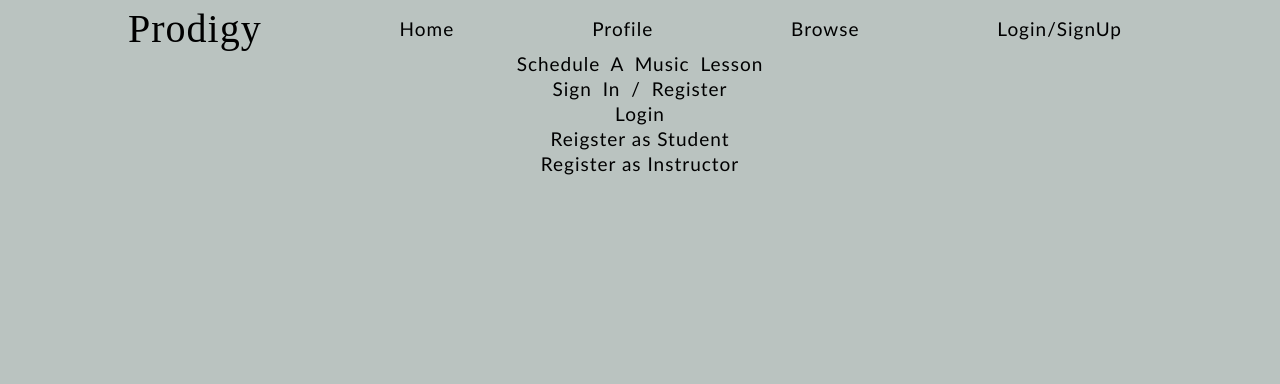
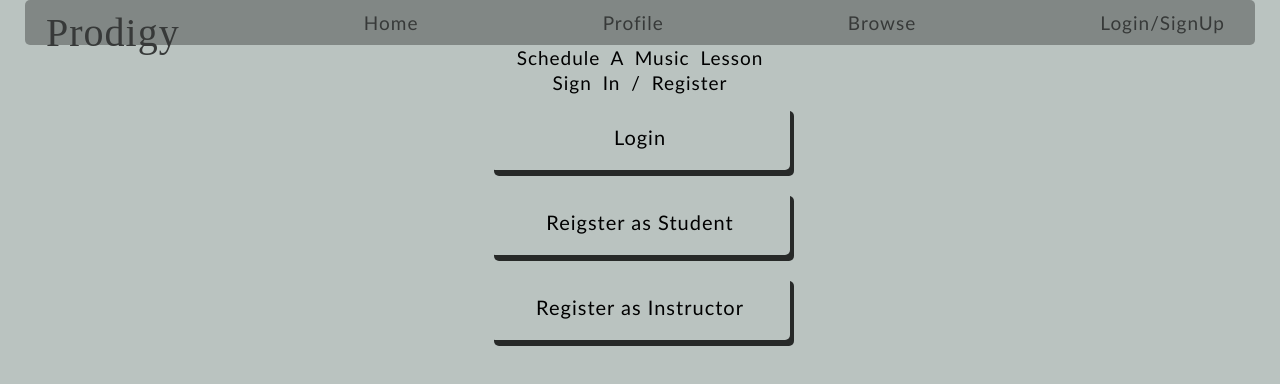
Before and after one commit to brianabrewster/capstone-project, a React (Create React App) app in the folder client/: page / in a window 1280 px wide. Shown: the top 384 px of the page. Built offline with nearby package versions, Linux system fonts and the light colour scheme; no server answers.

Commit message:
filter function working

```diff
--- a/client/src/components/App.js
+++ b/client/src/components/App.js
@@ -109,7 +109,7 @@ function App() {
           <Route path="/browse">
             <Browse setStudents={setStudents} setTeachers={setTeachers} students={students} teachers={teachers} isStudent={isStudent} currentUser={currentUser}/>
           </Route>
-          <Route path="/newlesson">
+          <Route path="/newlesson/">
             <NewLessonForm students={students} teachers={teachers} addLesson={addLesson}/>
           </Route>
           <Route path="/newmessage">
--- a/client/src/components/Browse.js
+++ b/client/src/components/Browse.js
@@ -1,17 +1,9 @@
-import React, { useState } from 'react';
+import React from 'react';
 import StudentCard from './StudentCard';
 import TeacherCard from './TeacherCard';
 
 function Browse({students, teachers, setStudents, setTeachers, currentUser}) {
 
-    // const [selectedCity, setSelectedCity] = useState("Select your city...")
-
-    // let filteredTeachers = teachers.filter((teacher) => {
-    //     return teacher.city === selectedCity
-    // })
-    // let filteredStudents = students.filter((student) => {
-    //     return student.city === selectedCity
-    // })
 
     function handleChange(e) {
         let filteredTeachers = teachers.filter((teacher) => {
@@ -58,14 +50,14 @@ function Browse({students, teachers, setStudents, setTeachers, currentUser}) {
                 name="cities"
                 onChange={handleChange}>
                 <option value="">Select your city...</option>
-                <option value="1">Austin</option>
-                <option value="2">Houston</option>
-                <option value="3">Los Angeles</option>
-                <option value="4">New York</option>
-                <option value="5">Chicago</option>
-                <option value="6">Phoenix</option>
-                <option value="7">Georgia</option>
-                <option value="8">Boston</option>
+                <option value="Austin">Austin</option>
+                <option value="Houston">Houston</option>
+                <option value="Los Angeles">Los Angeles</option>
+                <option value="New York">New York</option>
+                <option value="Chicago">Chicago</option>
+                <option value="Phoenix">Phoenix</option>
+                <option value="Georgia">Georgia</option>
+                <option value="Boston">Boston</option>
             </select>
             <ul>{currentUser?.is_student ? teacherList : studentList}</ul>
         </div>
--- a/client/src/components/Login.js
+++ b/client/src/components/Login.js
@@ -36,10 +36,10 @@ function Login({handleShow, show, handleClose, handleLogin, currentUser, isStude
 
     return(
     <>
-        <Button variant="primary" onClick={handleShow}>
+        <Button className="home-button" variant="primary" onClick={handleShow}>
          {currentUser? "Logout" : "Login"}
         </Button>
-
+      <div>
         <Modal className="login-form" show={show} onHide={handleClose}>
           <Modal.Header >
             <Modal.Title>Login</Modal.Title>
@@ -94,6 +94,7 @@ function Login({handleShow, show, handleClose, handleLogin, currentUser, isStude
 
           </Modal.Footer>
         </Modal>
+        </div>
       </>
 
 
--- a/client/src/components/NewLessonForm.js
+++ b/client/src/components/NewLessonForm.js
@@ -34,7 +34,7 @@ function NewLessonForm({students, teachers, addLesson}) {
     return(
         <div onSubmit={handleSubmit}>
         <h2>Schedule a lesson</h2>
-        <form>
+        <form className="form">
           <label>Date: </label>
           <input
             type="text"
--- a/client/src/components/NewMessageForm.js
+++ b/client/src/components/NewMessageForm.js
@@ -30,7 +30,7 @@ const history = useHistory();
 
   return (
     <div>
-      <form onSubmit={handleSubmit}>
+      <form className="form" onSubmit={handleSubmit}>
         <h1>Send a message:</h1>
          <label>To: </label>
           <select
--- a/client/src/components/StudentCard.js
+++ b/client/src/components/StudentCard.js
@@ -1,5 +1,6 @@
 import React from "react";
 import { Link } from "react-router-dom";
+import NewMessageForm from "./NewMessageForm";
 
 function StudentCard({name, age, city, instruments, experience}) {
     return(
--- a/client/src/components/StudentSignup.js
+++ b/client/src/components/StudentSignup.js
@@ -54,9 +54,9 @@ function StudentSignup({handleShow, show, handleClose, handleLogin, isStudent, s
 
     return(
         <div>
-    <Button variant="primary" onClick={handleShow}>Reigster as Student</Button>
+    <Button className="home-button" variant="primary" onClick={handleShow}>Reigster as Student</Button>
 
-  <Modal show={show}>
+  <Modal className="signup" show={show}>
     <Modal.Header >
       <Modal.Title>Register</Modal.Title>
     </Modal.Header>
--- a/client/src/components/TeacherCard.js
+++ b/client/src/components/TeacherCard.js
@@ -1,7 +1,7 @@
 import React from "react";
 import { Link } from "react-router-dom";
 
-function TeacherCard({name, age, city, experience, instruments, rate}) {
+function TeacherCard({name, age, teacher, city, experience, instruments, rate}) {
     return(
         <div className="card">
             <h2>{name}</h2>
@@ -10,7 +10,7 @@ function TeacherCard({name, age, city, experience, instruments, rate}) {
             <p>Instrument: {instruments}</p>
             <p>Experience: {experience}</p>
             <p>Rate: {rate}</p>
-            <Link to='/newlesson'>
+            <Link to='/newlesson/'>
             <button>Request a Lesson</button>
             </Link>
         </div>
--- a/client/src/components/TeacherSignup.js
+++ b/client/src/components/TeacherSignup.js
@@ -57,9 +57,9 @@ function TeacherSignup({handleShow, show, handleClose, handleLogin, isStudent, s
 
     return(
         <div>
-    <Button variant="primary" onClick={handleShow}>Register as Instructor</Button>
+    <Button className="home-button" variant="primary" onClick={handleShow}>Register as Instructor</Button>
 
-  <Modal show={show}>
+  <Modal className="signup" show={show}>
     <Modal.Header >
       <Modal.Title>Register</Modal.Title>
     </Modal.Header>
--- a/client/src/index.css
+++ b/client/src/index.css
@@ -5,7 +5,6 @@
 body {
   background-color: rgb(186, 195, 192);
   font-family: 'Optima', sans-serif;
-  padding-top: 6px;
   padding-left: 25px;
   padding-right: 25px;
   line-height: 25px;
@@ -40,37 +39,47 @@ code {
 }
 
 nav {
+  background-color: rgb(106, 111, 109);
+  opacity: .7;
   text-align: center;
-  margin-left: 10%;
-  margin-right: 10%;
-  border-radius: 3px;
+  border-radius: 5px;
   box-sizing: border-box;
-  padding: 10px;
+  padding-left: 30px;
+  padding-right: 30px;
+  padding-top: 10px;
   flex: 250px;
   display: flex;
   justify-content: space-between;
 }
 
 nav a:hover {
- border-bottom: 2px solid #3707ba;
+  font-weight: bold;
 }
 
 nav a:active {
-  background-color: #3707ba;
-  border-bottom: 2px solid #3707ba;
+  font-weight: bold;
 }
 nav h1 {
   font-family: 'Comic Sans', cursive;
   font-size: 40px;
-  margin-top: 0px;
-  margin-left: -30px;
+  margin-top: 10px;
+  margin-left: -9px;
  }
 
  .login-form {
-  align-content: center;
-  align-items: center;
-  padding-top: 30px;
+  margin-top: -200px;
   text-transform: uppercase;
+  max-width: 20%;
+  border-style: inset;
+  padding: 10px;
+}
+
+.signup {
+  margin-top: -250px;
+  text-transform: uppercase;
+  max-width: 20%;
+  border-style: inset;
+  padding: 10px;
 }
 
  .new-message {
@@ -78,5 +87,16 @@ nav h1 {
   align-items: center;
   margin-top: 10px;
   padding: 30px;
-  text-transform: uppercase;
 }
+
+
+.home-button {
+  text-align: center;
+  font-size: 20px;
+  width: 300px;
+  margin: 10px;
+  padding: 20px;
+  border-radius: 5px;
+  box-shadow: 3pt 6px rgba(3, 3, 3, 0.8);
+  box-shadow: inset;
+}
```
Also changed, not shown: 1 other file (tests, documents, lock files or other folders).
